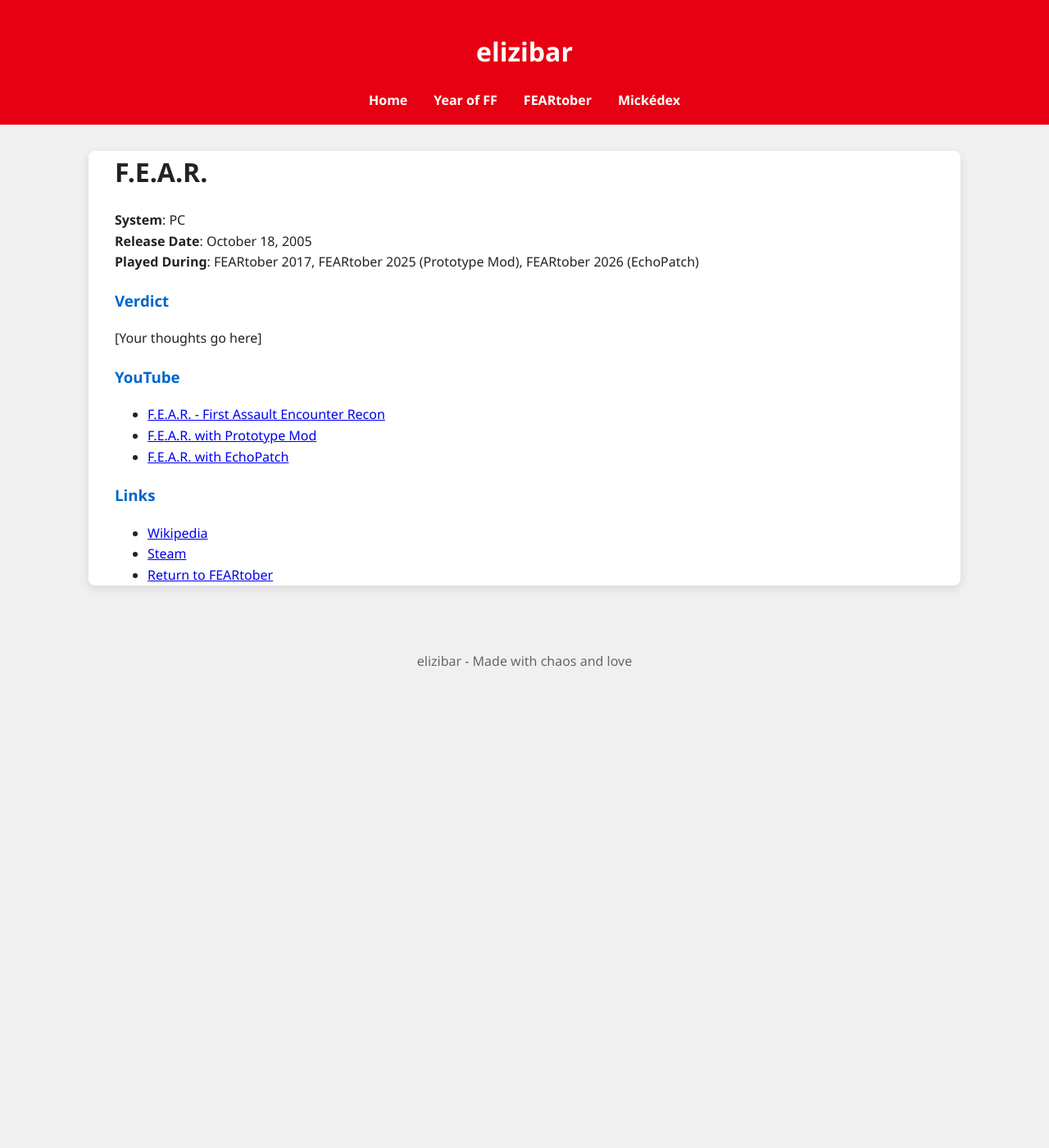
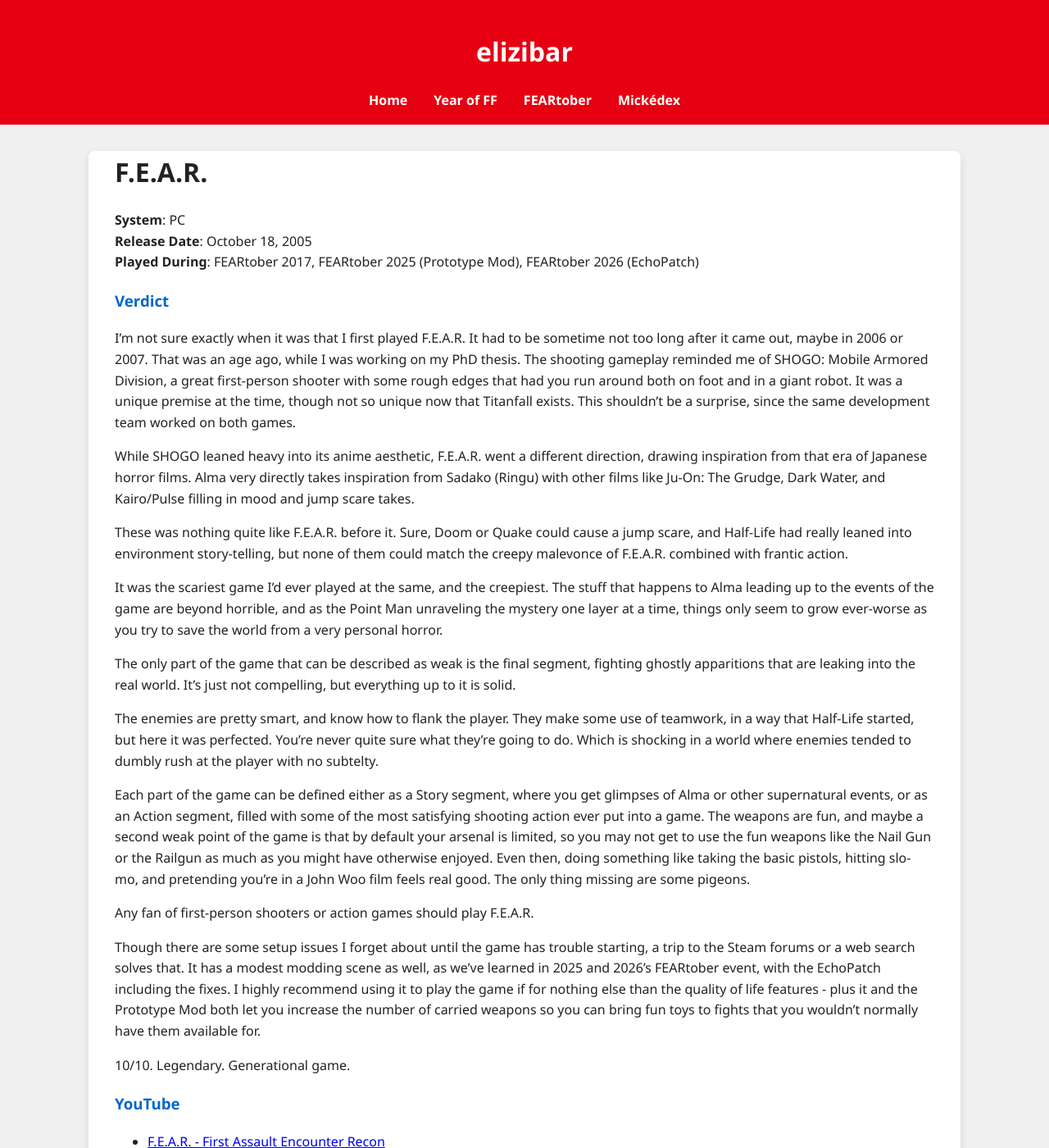
Before and after one commit to elizibar/elizibar.github.io, a Jekyll site: the page built from feartober/fear.md, in a window 1280 px wide and 1400 px high. Shown: the whole window at 82% size. Built offline with Jekyll 4.4.1, drawn with Linux system fonts in a browser that asks for light colours; some of the changed text lies outside the part shown.

Commit message:
Update fear.md

```diff
--- a/feartober/fear.md
+++ b/feartober/fear.md
@@ -12,13 +12,33 @@
 
 ### Verdict
 
-[Your thoughts go here]
+I'm not sure exactly when it was that I first played F.E.A.R. It had to be sometime not too long after it came out, maybe in 2006 or 2007. That was an age ago, while I was working on my PhD thesis. The shooting gameplay reminded me of SHOGO: Mobile Armored Division, a great first-person shooter with some rough edges that had you run around both on foot and in a giant robot. It was a unique premise at the time, though not so unique now that Titanfall exists. This shouldn't be a surprise, since the same development team worked on both games.
+
+While SHOGO leaned heavy into its anime aesthetic, F.E.A.R. went a different direction, drawing inspiration from that era of Japanese horror films. Alma very directly takes inspiration from Sadako (Ringu) with other films like Ju-On: The Grudge, Dark Water, and Kairo/Pulse filling in mood and jump scare takes.
+
+These was nothing quite like F.E.A.R. before it. Sure, Doom or Quake could cause a jump scare, and Half-Life had really leaned into environment story-telling, but none of them could match the creepy malevonce of F.E.A.R. combined with frantic action.
+
+It was the scariest game I'd ever played at the same, and the creepiest. The stuff that happens to Alma leading up to the events of the game are beyond horrible, and as the Point Man unraveling the mystery one layer at a time, things only seem to grow ever-worse as you try to save the world from a very personal horror.
+
+The only part of the game that can be described as weak is the final segment, fighting ghostly apparitions that are leaking into the real world. It's just not compelling, but everything up to it is solid.
+
+The enemies are pretty smart, and know how to flank the player. They make some use of teamwork, in a way that Half-Life started, but here it was perfected. You're never quite sure what they're going to do. Which is shocking in a world where enemies tended to dumbly rush at the player with no subtelty.
+
+Each part of the game can be defined either as a Story segment, where you get glimpses of Alma or other supernatural events, or as an Action segment, filled with some of the most satisfying shooting action ever put into a game. The weapons are fun, and maybe a second weak point of the game is that by default your arsenal is limited, so you may not get to use the fun weapons like the Nail Gun or the Railgun as much as you might have otherwise enjoyed. Even then, doing something like taking the basic pistols, hitting slo-mo, and pretending you're in a John Woo film feels real good. The only thing missing are some pigeons.
+
+Any fan of first-person shooters or action games should play F.E.A.R.
+
+Though there are some setup issues I forget about until the game has trouble starting, a trip to the Steam forums or a web search solves that. It has a modest modding scene as well, as we've learned in 2025 and 2026's FEARtober event, with the EchoPatch including the fixes. I highly recommend using it to play the game if for nothing else than the quality of life features - plus it and the Prototype Mod both let you increase the number of carried weapons so you can bring fun toys to fights that you wouldn't normally have them available for.
+
+10/10. Legendary. Generational game.
 
 ### YouTube
 
 - [F.E.A.R. - First Assault Encounter Recon](https://www.youtube.com/playlist?list=PL-oNO4nnzhsVnLb2xR27zcC1PdzCHODa6)
 - [F.E.A.R. with Prototype Mod](https://www.youtube.com/playlist?list=PL-oNO4nnzhsVwIS1LORv--GFqHAgCUQZw)
 - [F.E.A.R. with EchoPatch](https://www.youtube.com/playlist?list=PLI6uRUx_KXNI)
+- Short [I Got Paxton Before He Got Me](https://youtube.com/shorts/CWpq46toQr0)
+- Short (Turning the Tables on the AI's Tactics](https://youtube.com/shorts/psvtuC7ogCM)
 
 ### Links
 
```
